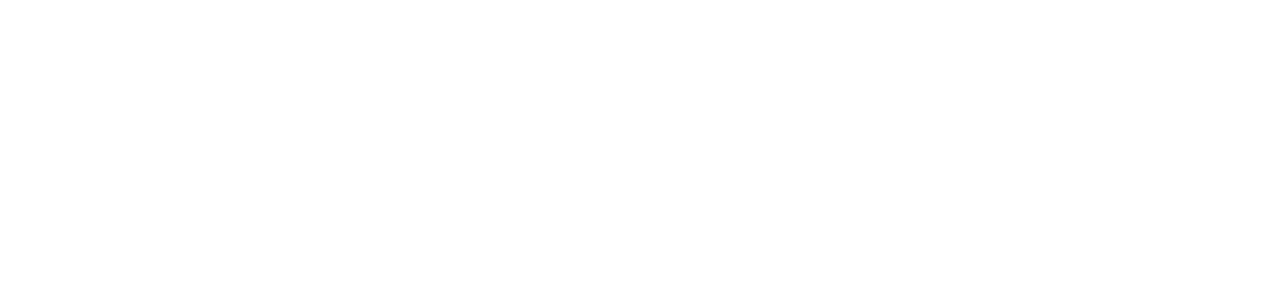
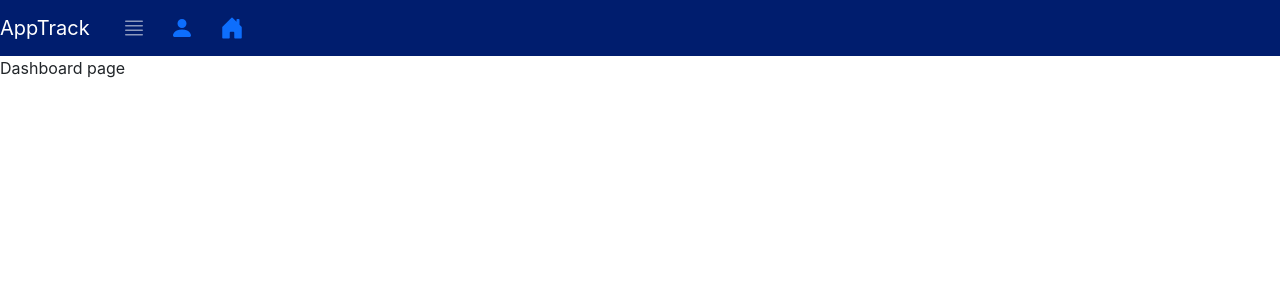
Before and after one commit to akhorana14/AppTrack, a React (Create React App) app in the folder frontend/: page /dashboard in a window 1280 px wide. Before the commit this address had no page. Shown: the top 300 px of the page. Built offline with nearby package versions, Linux system fonts and the light colour scheme.

Commit message:
added route

```diff
--- a/frontend/src/App.js
+++ b/frontend/src/App.js
@@ -3,6 +3,7 @@
 
 import Calendar from "./pages/Calendar/Calendar"
 import Company from "./pages/Company/Company"
+import Dashboard from "./pages/Dashboard/Dashboard"
 
 import { BrowserRouter as Router, Routes, Route } from 'react-router-dom'
 
@@ -13,6 +14,7 @@
         <Routes>
             <Route path="/calendar" element={<Calendar />} />
             <Route path="/company/:company" element={<Company />} />
+            <Route path="/dashboard" element={<Dashboard />} />
         </Routes>
     </Router>
   );
--- a/frontend/src/pages/Dashboard/Dashboard.jsx
+++ b/frontend/src/pages/Dashboard/Dashboard.jsx
@@ -1,11 +1,12 @@
-import Header from "../../components/Header"
 import Navbar from "../../components/Navbar/Navbar"
-import './Company.css';
-
-import {useParams} from "react-router-dom";
 
 function Dashboard() {
-
+    return (
+        <>
+            <Navbar />
+            <p>Dashboard page</p>
+        </>
+    );
 };
 
 export default Dashboard;
```
